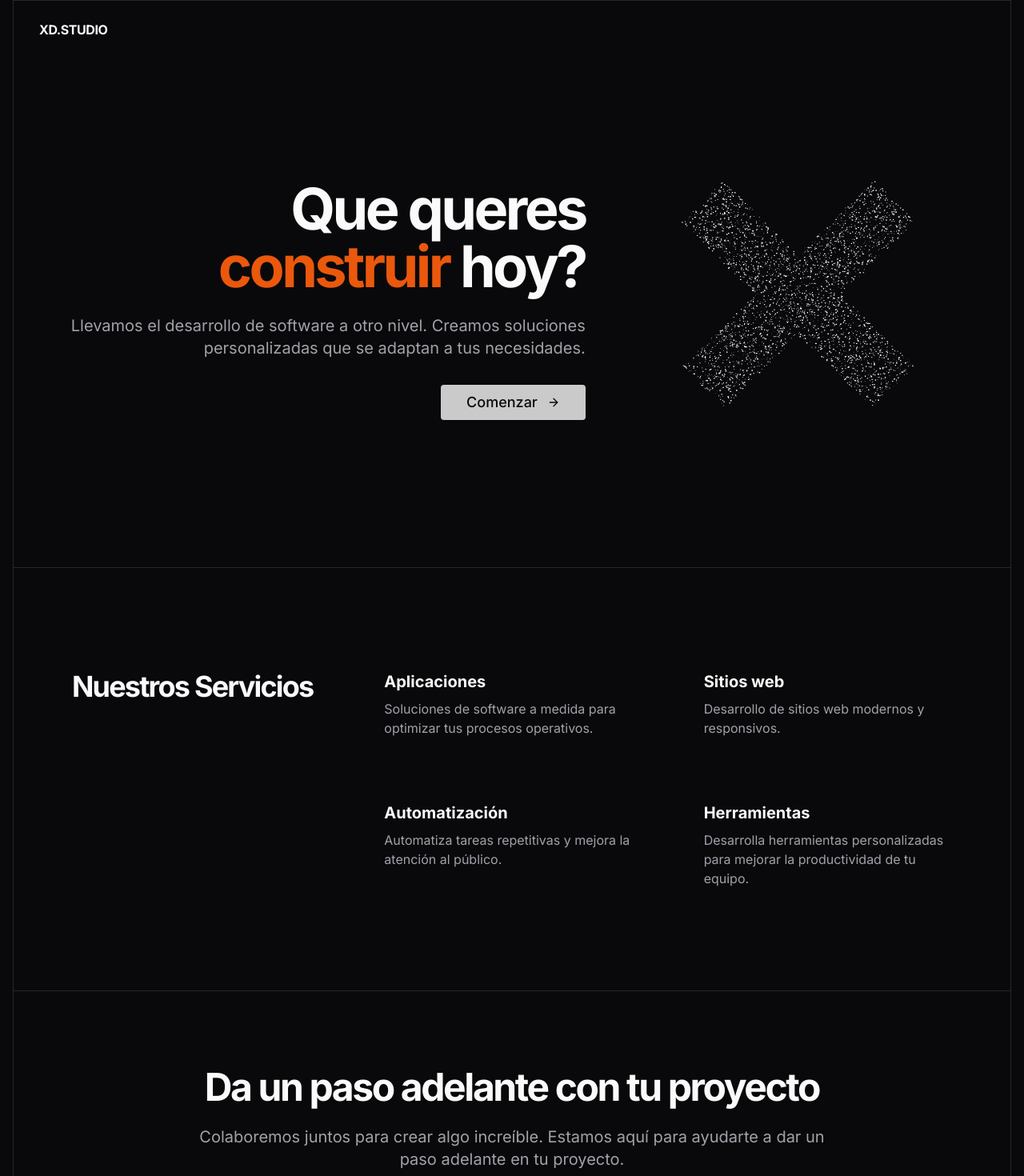
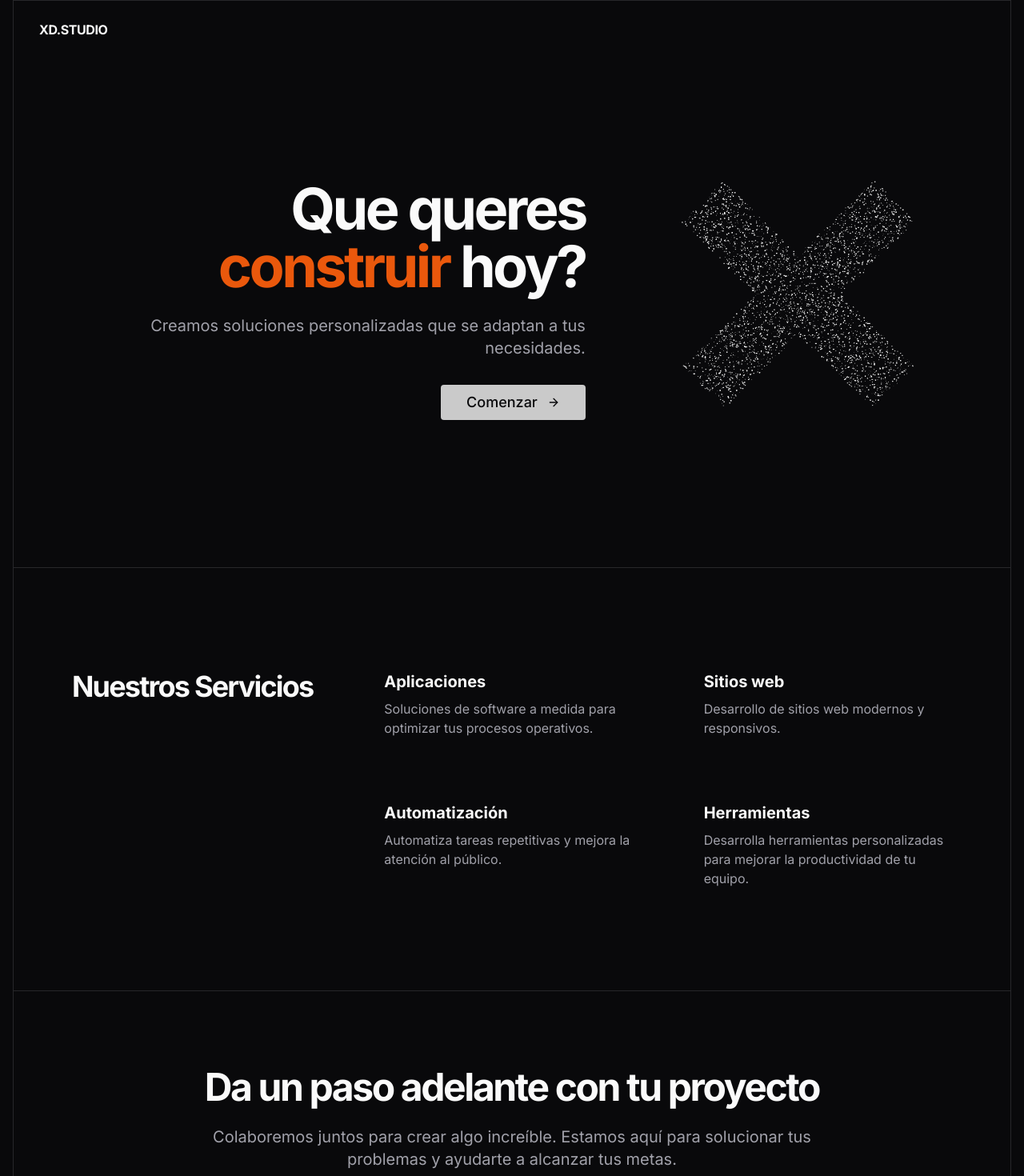
Before and after one commit to xdguido/xdstudio-landing, a Next.js app: page / in a window 1280 px wide. Shown: the top 1470 px of the page at 80% size. Built offline with nearby package versions, Linux system fonts and the light colour scheme.

Commit message:
feat: qcyo

```diff
--- a/app/page.tsx
+++ b/app/page.tsx
@@ -42,8 +42,8 @@ export default function Home() {
                 <span className="text-primary">construir</span> hoy?
               </h1>
               <p className="text-xl text-muted-foreground max-w-2xl mb-8">
-                Llevamos el desarrollo de software a otro nivel. Creamos
-                soluciones personalizadas que se adaptan a tus necesidades.
+                Creamos soluciones personalizadas que se adaptan a tus
+                necesidades.
               </p>
               <Button
                 asChild
@@ -125,7 +125,7 @@ export default function Home() {
               </h2>
               <p className="text-xl text-muted-foreground mb-12">
                 Colaboremos juntos para crear algo increíble. Estamos aquí para
-                ayudarte a dar un paso adelante en tu proyecto.
+                solucionar tus problemas y ayudarte a alcanzar tus metas.
               </p>
               <div className="flex flex-col sm:flex-row gap-4 justify-center">
                 <Button
```
